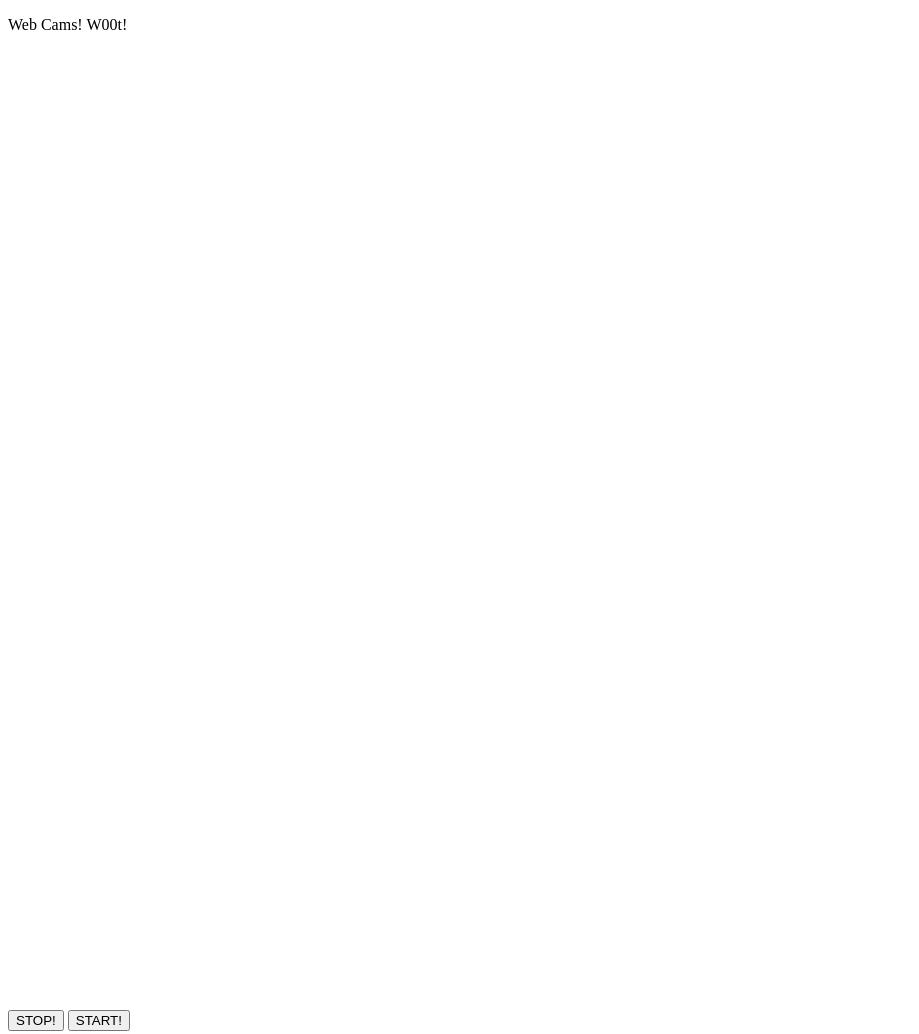
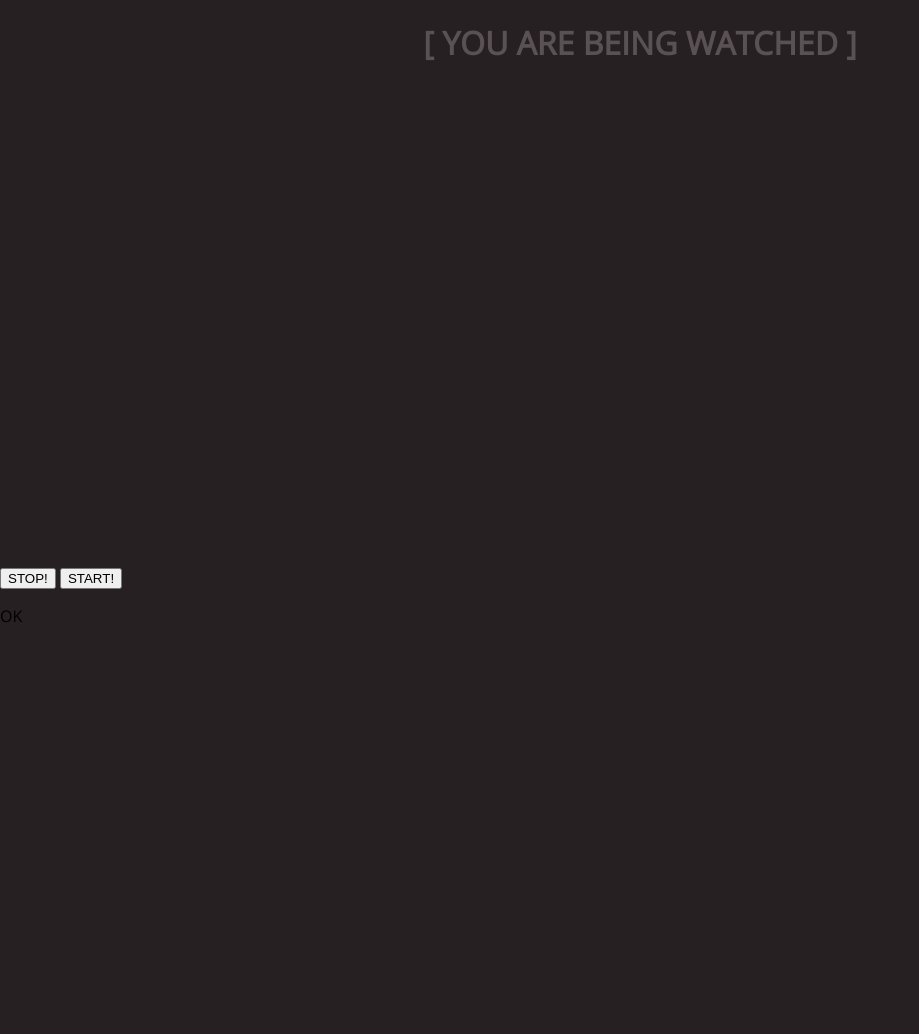
Before and after one commit to JakeCallery/webcamwave, a website: page src/index.html in a window 1280 px wide. Shown: the top 1034 px of the page, without its empty margins (0-919 px from the left). Drawn offline with nearby package versions, Linux system fonts and the light colour scheme; a web font is replaced by a local one.

Commit message:
started styling

```diff
--- /dev/null
+++ b/src/css/main.css
@@ -0,0 +1,50 @@
+html {
+	height: 100%;
+	margin:0;
+	padding: 0;
+}
+
+body {
+	background-color: #262022;
+	height: 100%;
+	margin: 0;
+	padding: 0;
+	font-family: 'Open Sans', sans-serif;
+}
+
+.statsDiv {
+	position:fixed;
+	left: 0;
+	top: 0;
+}
+
+.statsDivHidden {
+	position: fixed;
+	left: 0;
+	top: 0;
+	visibility: hidden;
+}
+
+.mainWrapper {
+	display: block;
+	width:640px;
+	margin-left: auto;
+	margin-right: auto;
+}
+
+.finalCanvas {
+	display:block;
+}
+
+.camVideo {
+	display:block;
+	position: absolute;
+	visibility: hidden;
+}
+
+.mainHeadline {
+	display:block;
+	text-align: center;
+	font-family: 'Open Sans', sans-serif;
+	color: #595154;
+}
--- a/src/index.html
+++ b/src/index.html
@@ -4,28 +4,24 @@
     <meta charset='UTF-8'>
     <title>Web Cam Wave</title>
 
+    <link href='http://fonts.googleapis.com/css?family=Average+Sans|Open+Sans|Doppio+One' rel='stylesheet' type='text/css'>
+    <link href="css/main.css" rel="stylesheet"/>
+
     <script>
         var USE_COMPILED = false;
-    </script>
-
-    <script>
         var require = {
             baseUrl: '/WebCamWave/src/js',
-
             paths: {
                 modernizr: 'libs/modernizr',
                 stats: 'libs/Stats'
             },
-
             shim: {
                 modernizr: {
                     exports: 'Modernizr'
                 },
-
                 stats: {
                     exports: 'Stats'
                 }
-
             }
         };
     </script>
@@ -33,14 +29,17 @@
 </head>
 <body>
 
-    <div id='statsDiv' style="position:fixed;"></div>
-    <p>Web Cams! W00t!</p>
+    <div id="statsDiv" class="statsDiv"></div>
 
-    <canvas id="finalCanvas" width="640px" height="480px" style="display:block;">
-        No Canvas Support
-    </canvas>
+    <div class="mainWrapper">
+        <h1 class="mainHeadline">[ YOU ARE BEING WATCHED ]</h1>
 
-    <video id='camvideo' width="640px" height="480px" style="display: block;">
+        <canvas id="finalCanvas" class="finalCanvas" width="640" height="480">
+            No Canvas Support
+        </canvas>
+    </div>
+
+    <video id="camvideo" width="640px" height="480px" class="camVideo">
     </video>
 
     <div>
@@ -62,19 +61,19 @@
     <script type="text/javascript">
         //Async load RequireJS
         (function(){
-            var sel = document.createElement('script');
-            sel.type = 'text/javascript';
-            sel.async = true;
+            var sEl = document.createElement('script');
+            sEl.type = 'text/javascript';
+            sEl.async = true;
             if(USE_COMPILED === false){
-                sel.setAttribute('data-main', 'app/main');
-                sel.src = 'js/libs/require.js';
+                sEl.setAttribute('data-main', 'app/main');
+                sEl.src = 'js/libs/require.js';
             }
             else {
-                sel.src = 'js/compiled/compiled.js';
+                sEl.src = 'js/compiled/compiled.js';
             }
 
             var firstTag = document.getElementsByTagName('script')[0];
-            firstTag.parentNode.insertBefore(sel,firstTag);
+            firstTag.parentNode.insertBefore(sEl,firstTag);
         })();
     </script>
 </body>
--- a/src/js/app/VideoGrid.js
+++ b/src/js/app/VideoGrid.js
@@ -80,9 +80,7 @@ function(EventDispatcher,ObjUtils, GEB, VMEvent, VMData, ArrayBufferGC, AppData,
         ObjUtils.inheritPrototype(VideoGrid,EventDispatcher);
 
 	    VideoGrid.prototype.setupCircleGradient = function($centerX, $centerY){
-		    console.log('Setup Circle: ' + $centerX + ',' + $centerY);
 		    //Set up circle gradient
-		    //var circleDiam = Math.floor(this.numCols * 5);
 		    var circleDiam = Math.ceil(Math.sqrt((this.numCols * this.numCols)+(this.numRows * this.numRows))) * 2;
 		    this.neededFrames = circleDiam * this.delayPerRing;
 		    this.circleCanvas.width = this.numCols;
@@ -118,7 +116,6 @@ function(EventDispatcher,ObjUtils, GEB, VMEvent, VMData, ArrayBufferGC, AppData,
 		    }
 
 		    if(this.isCircleDataDirty){
-			    console.log('Dirty Frame');
 			    this.circleData = this.circleCanvasCtx.getImageData(0,0,this.numCols, this.numRows);
 			    this.isCircleDataDirty = false;
 		    }
@@ -166,8 +163,6 @@ function(EventDispatcher,ObjUtils, GEB, VMEvent, VMData, ArrayBufferGC, AppData,
 		    var clickX = tmp.x;
 		    var clickY = tmp.y;
 
-		    console.log('handle grid click: ' + clickX + ',' + clickY);
-
 		    var centerX = Math.floor(((this.numCols * this.stampWidth) - clickX) / this.stampWidth);
 			if(((this.numCols * this.stampWidth) - clickX) % this.stampWidth != 0){
 				centerX += 1;
--- a/src/js/app/ViewManager.js
+++ b/src/js/app/ViewManager.js
@@ -71,7 +71,6 @@ function(EventDispatcher,ObjUtils, GEB, WCMEvent, EventUtils, VMEvent, VMData){
         ObjUtils.inheritPrototype(ViewManager,EventDispatcher);
 
 	    ViewManager.prototype.handleGridClick = function($e){
-		    console.log('grid click');
 		    this.geb.dispatchEvent(new VMEvent(VMEvent.GRID_CLICKED, $e));
 	    };
 
--- a/src/js/app/WebCamManager.js
+++ b/src/js/app/WebCamManager.js
@@ -86,7 +86,6 @@ function(EventDispatcher,ObjUtils,GEB, EventUtils, WebCam, WebCamEvent, WCMEvent
 	     * @private
 	     */
 	    WebCamManager.prototype.handleStreamEnded = function($e){
-		    console.log('Caught STream Ended');
 			this.geb.dispatchEvent(new WCMEvent(WCMEvent.STREAM_ENDED, $e));
 	    };
 
```
